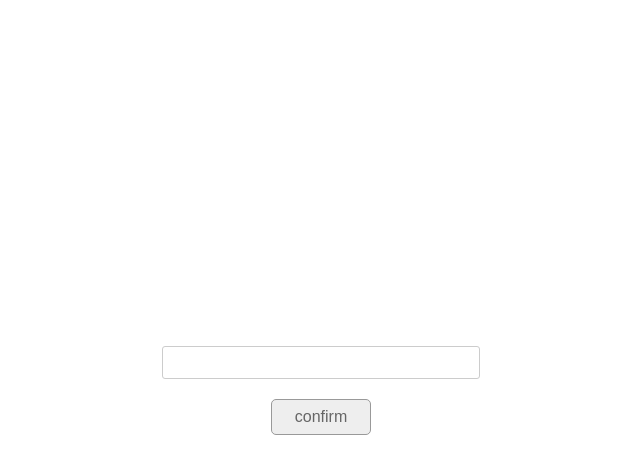
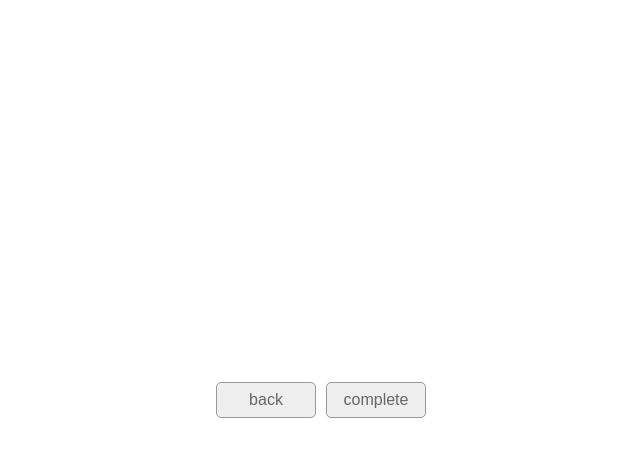
Before and after one commit to gilbeyi/vue3-vite, a Vue app: page / in a window 1280 px wide. Both pictures are taken after a click on the button "confirm". Shown: the top 474 px of the page, without its empty margins (319-959 px from the left). Built offline with nearby package versions, Linux system fonts and the light colour scheme.

Commit message:
update:create entry input component

```diff
--- a/src/components/MainContainer.vue
+++ b/src/components/MainContainer.vue
@@ -1,55 +1,99 @@
 <template>
   <div>
-    <VText
-      v-model="state.value"
-      class="text"
+    <EntryInput
+      v-if="isEntry"
+      v-model:entryInfo="state.entryInfo"
     />
+
     <div class="button-block">
       <VButton
-        class="buton"
+        v-if="isConfirm"
+        class="button__back"
+        @click="back"
+      >
+        back
+      </VButton>
+
+      <VButton
+        class="button"
         @click="click"
       >
-        confirm
+        {{ buttonText }}
       </VButton>
     </div>
   </div>
 </template>
 
 <script lang="ts">
-import { defineComponent, reactive } from 'vue'
+import { computed, defineComponent, reactive } from 'vue'
 
-import VText from '@/components/atoms/VText.vue'
+import EntryInput from '@/components/entry/EntryInput.vue'
 import VButton from '@/components/atoms/VButton.vue'
+
+import { EntryInformation } from '@/types'
+import { ENTRY_STATUS } from '@/values'
 
 export default defineComponent({
   components: {
-    VText,
+    EntryInput,
     VButton
   },
   setup() {
     const state = reactive({
-      value: ''
+      status: ENTRY_STATUS.ENTRY,
+      entryInfo: {
+        name: ''
+      } as EntryInformation
     })
+
+    const isEntry = computed(() => {
+      return state.status === ENTRY_STATUS.ENTRY
+    })
+    const isConfirm = computed(() => {
+      return state.status === ENTRY_STATUS.CONFIRM
+    })
+    const buttonText = computed(() => {
+      return state.status === ENTRY_STATUS.ENTRY
+        ? 'confirm'
+        : 'complete'
+    })
+
     const click = () => {
-      alert('hello')
+      switch (state.status) {
+        case ENTRY_STATUS.ENTRY:
+          state.status = ENTRY_STATUS.CONFIRM
+          break
+        case ENTRY_STATUS.CONFIRM:
+          state.status = ENTRY_STATUS.COMPLETED
+          break
+      }
+    }
+
+    const back = () => {
+      state.status = ENTRY_STATUS.ENTRY
     }
 
     return {
       state,
-      click
+      isEntry,
+      isConfirm,
+      buttonText,
+      click,
+      back
     }
   },
 })
 </script>
 
 <style lang="scss" scoped>
-.text {
-  width: 300px;
-}
 .button-block {
   padding: 20px 0;
 }
-.buton {
+.button {
   width: 100px;
+  &__back {
+    width: 100px;
+    margin-right: 10px;
+  }
 }
 </style>
--- /dev/null
+++ b/src/components/entry/EntryInput.vue
@@ -0,0 +1,46 @@
+<template>
+  <div>
+    <VText
+      :modelValue="entryInfo.name"
+      class="text"
+      @update:modelValue="update"
+    />
+  </div>
+</template>
+
+<script lang="ts">
+import { defineComponent, PropType, reactive } from 'vue'
+
+import VText from '@/components/atoms/VText.vue'
+
+import { EntryInformation } from '@/types'
+
+export default defineComponent({
+  components: {
+    VText
+  },
+  props: {
+    entryInfo: {
+      type: Object as PropType<EntryInformation>,
+      default: {}
+    }
+  },
+  setup(props, context) {
+    const update = (value: string) => {
+      const info = { ...props.entryInfo }
+      info.name = value
+      context.emit('update:entryInfo', info)
+    }
+
+    return {
+      update
+    }
+  },
+})
+</script>
+
+<style lang="scss" scoped>
+.text {
+  width: 300px;
+}
+</style>
--- /dev/null
+++ b/src/types/entry.ts
@@ -0,0 +1,3 @@
+export type EntryInformation = {
+  name: string
+}
--- /dev/null
+++ b/src/types/index.ts
@@ -0,0 +1,5 @@
+import { EntryInformation } from './entry'
+
+export type {
+  EntryInformation
+}
--- /dev/null
+++ b/src/values/entry.ts
@@ -0,0 +1,5 @@
+export const ENTRY_STATUS = {
+  ENTRY: 1,
+  CONFIRM: 2,
+  COMPLETED: 3
+}
--- /dev/null
+++ b/src/values/index.ts
@@ -0,0 +1,5 @@
+import { ENTRY_STATUS } from './entry'
+
+export {
+  ENTRY_STATUS
+}
```
